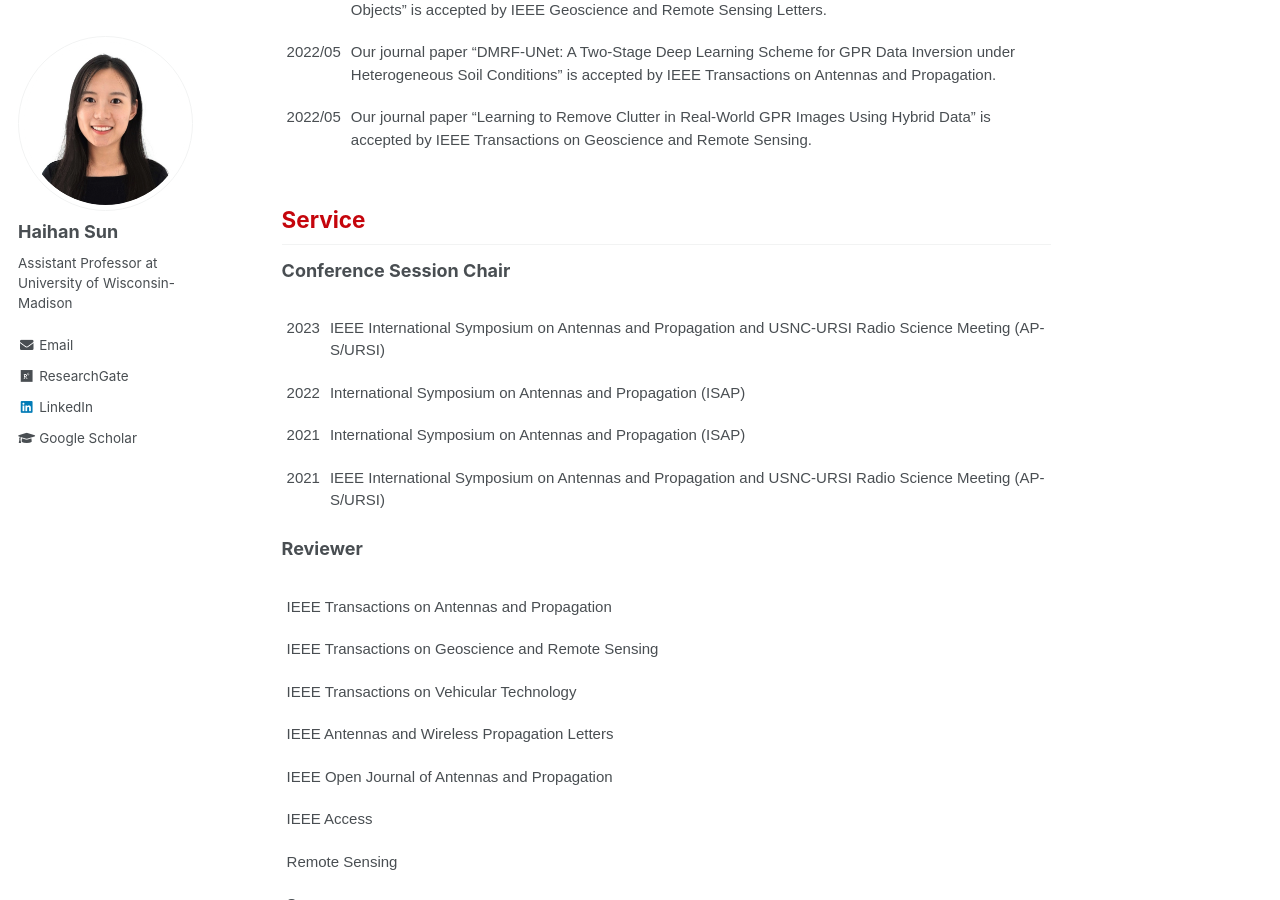
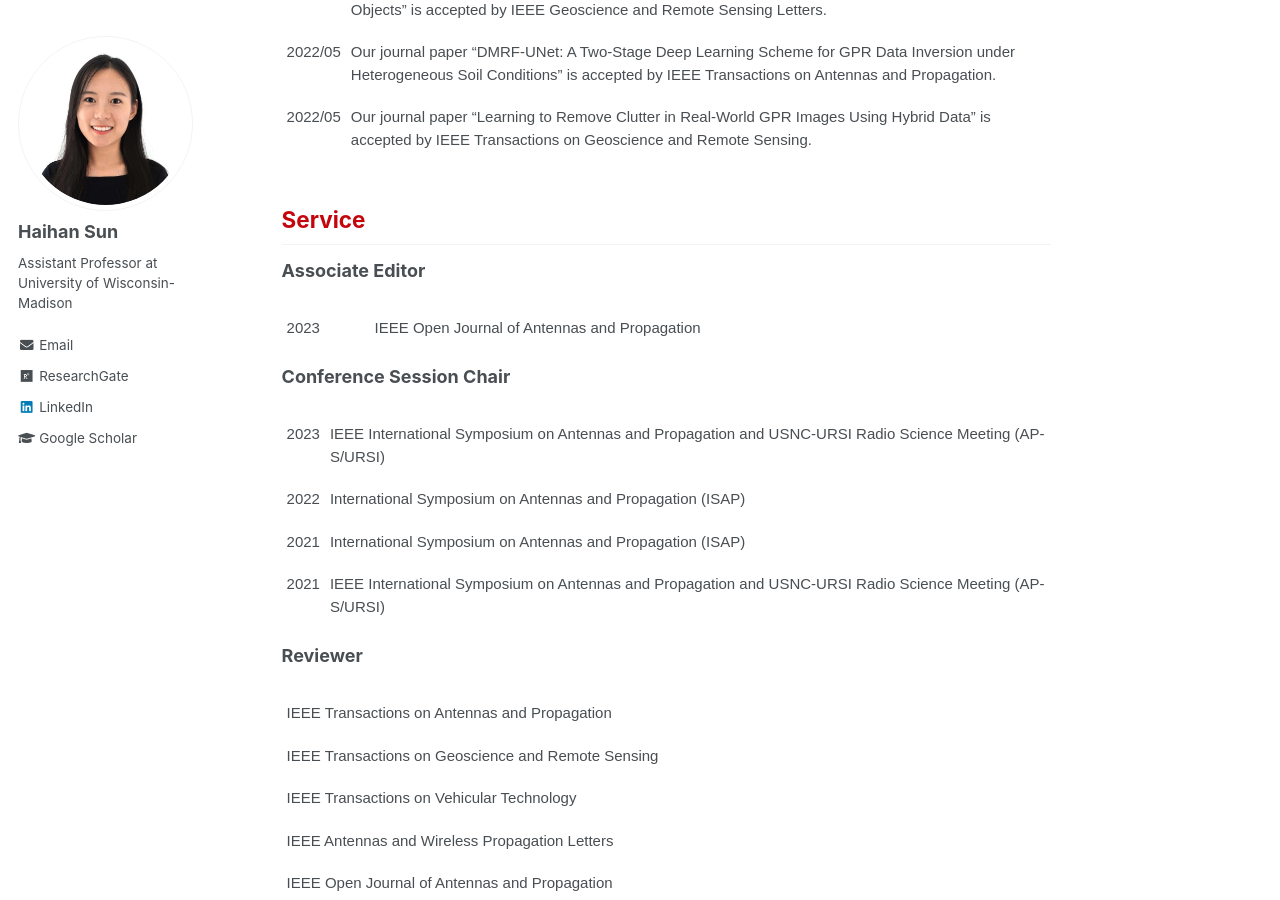
Before and after one commit to Haihan-Sun/Haihan-Sun.github.io, a Jekyll site: the page built from _pages/about.md, in a window 1280 px wide and 900 px high, scrolled down 1112 px. Built offline with Jekyll 4.4.1, drawn with Linux system fonts in a browser that asks for light colours.

Commit message:
Update about.md

```diff
--- a/_pages/about.md
+++ b/_pages/about.md
@@ -77,6 +77,19 @@ My group has two fully-funded PhD positions starting in Spring/Fall 2024. More i
 
 <span style="color:#C5050C">Service</span>
 ------
+
+<p><b>Associate Editor</b> <br>
+<table class="tg">
+  <tbody>
+  <tr>
+    <td class="tg-ko0z">2023</td>
+    <td class="tg-ko0z">IEEE Open Journal of Antennas and Propagation</td>
+  </tr>
+</tbody>
+</table>
+
+
+
 <p><b>Conference Session Chair</b> <br>
 
 <table class="tg">
@@ -100,8 +113,8 @@ My group has two fully-funded PhD positions starting in Spring/Fall 2024. More i
 </tbody>
 </table>
 
+
 <p><b>Reviewer</b> <br>
-
 <table class="tg">
 <tbody>
   <tr>
```
